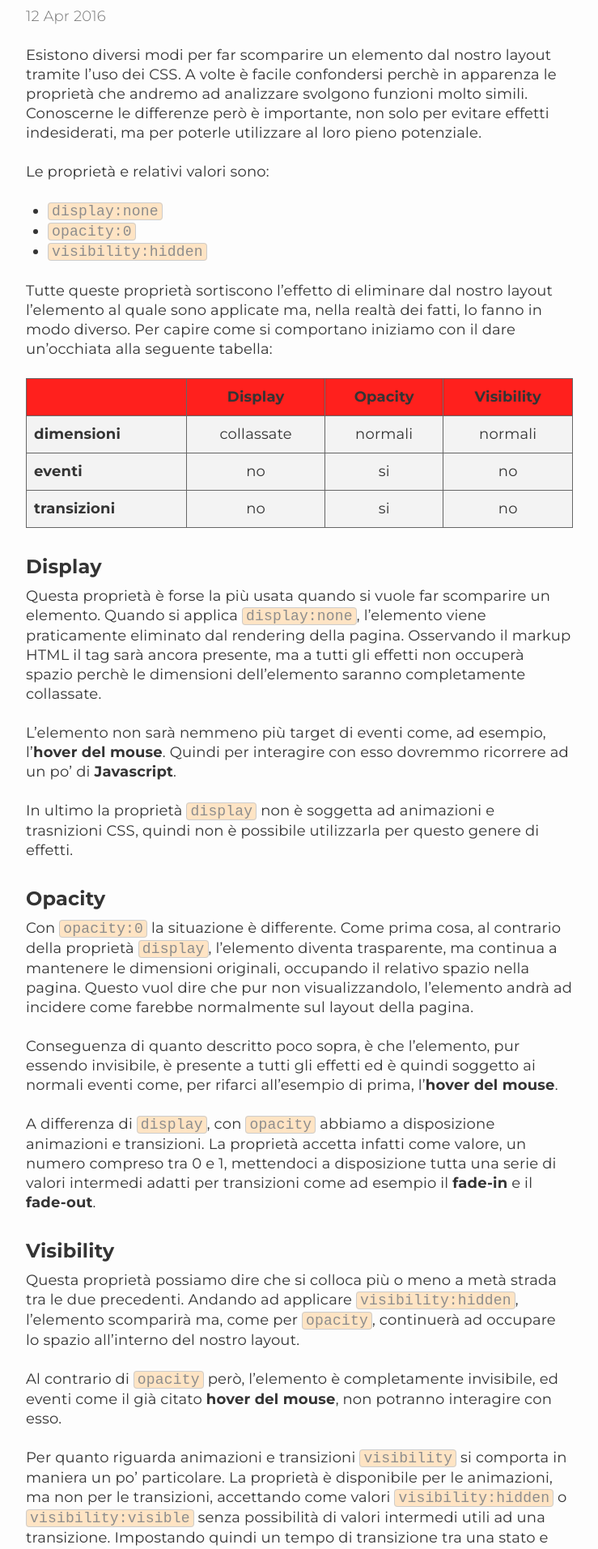
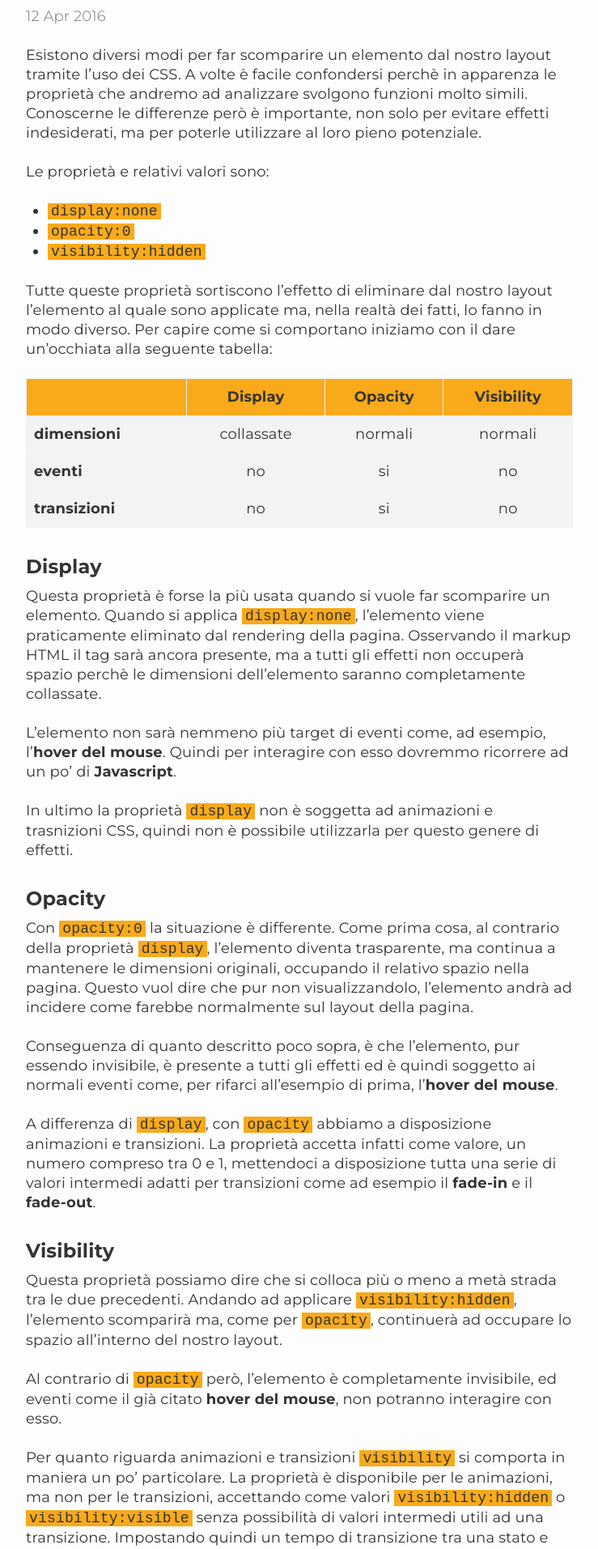
Before and after one commit to KingFelix/kingfelix.github.io, a Jekyll site: the page built from _posts/2016-04-12-display-opacity-visibility.md, in a window 1280 px wide. Shown: the part 352-2265 px from the top of the page at 81% size, without its empty margins (270-1009 px from the left). Built offline with Jekyll 4.4.1, drawn with Linux system fonts in a browser that asks for light colours.

Commit message:
Update custom.scss

```diff
--- a/_sass/custom.scss
+++ b/_sass/custom.scss
@@ -84,11 +84,11 @@ table {
 }
 
 thead {
-	background-color: #FF201D;
+	background-color: $main-color;
 }
 
 th, td {
-    border: 1px solid #666;
+    border: 1px solid #F1F1F1;
     padding: .35rem;
     @media (min-width: 940px) {
     	padding: .5rem;
@@ -102,8 +102,9 @@ td:first-child {
 }
 
 .highlighter-rouge {
-	background-color: bisque;
-	border: 1px solid #ccc;
-	border-radius: 4px;
+	background-color: $main-color;
+	// border: 1px solid #ccc;
+	// border-radius: 4px;
+	color: $text-color;
     padding: 0 4px;
 }
```
